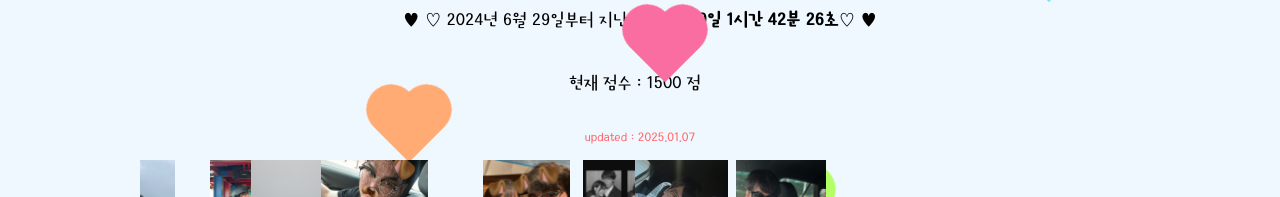
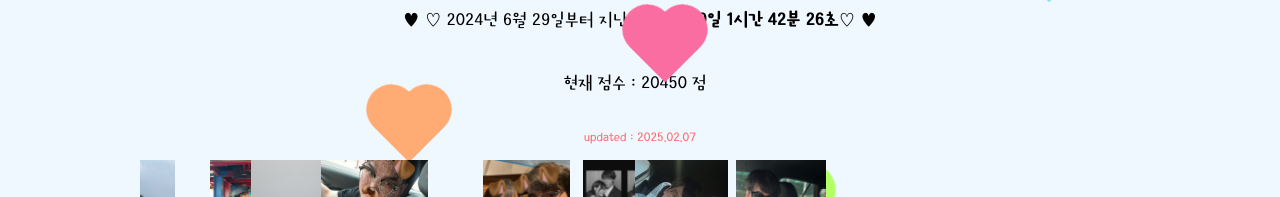
Before and after one commit to ffferncake/countdown-app, a React (Create React App) app: page / in a window 1280 px wide. Shown: the part 378-575 px from the top of the page. Built offline with nearby package versions, Linux system fonts and the light colour scheme.

Commit message:
점수 업데이트

```diff
--- a/src/App.js
+++ b/src/App.js
@@ -245,8 +245,8 @@ function App() {
         )}
       </div>
       <div className="score-wrap">
-        <p className="score-heading">현재 점수 : 1500 점</p>
-        <p className="score-date">updated : 2025.01.07</p>
+        <p className="score-heading">현재 점수 : 20450 점</p>
+        <p className="score-date">updated : 2025.02.07</p>
       </div>
       <div className="slider">
         {Array.from({ length: 10 }, (_, i) => (
```
